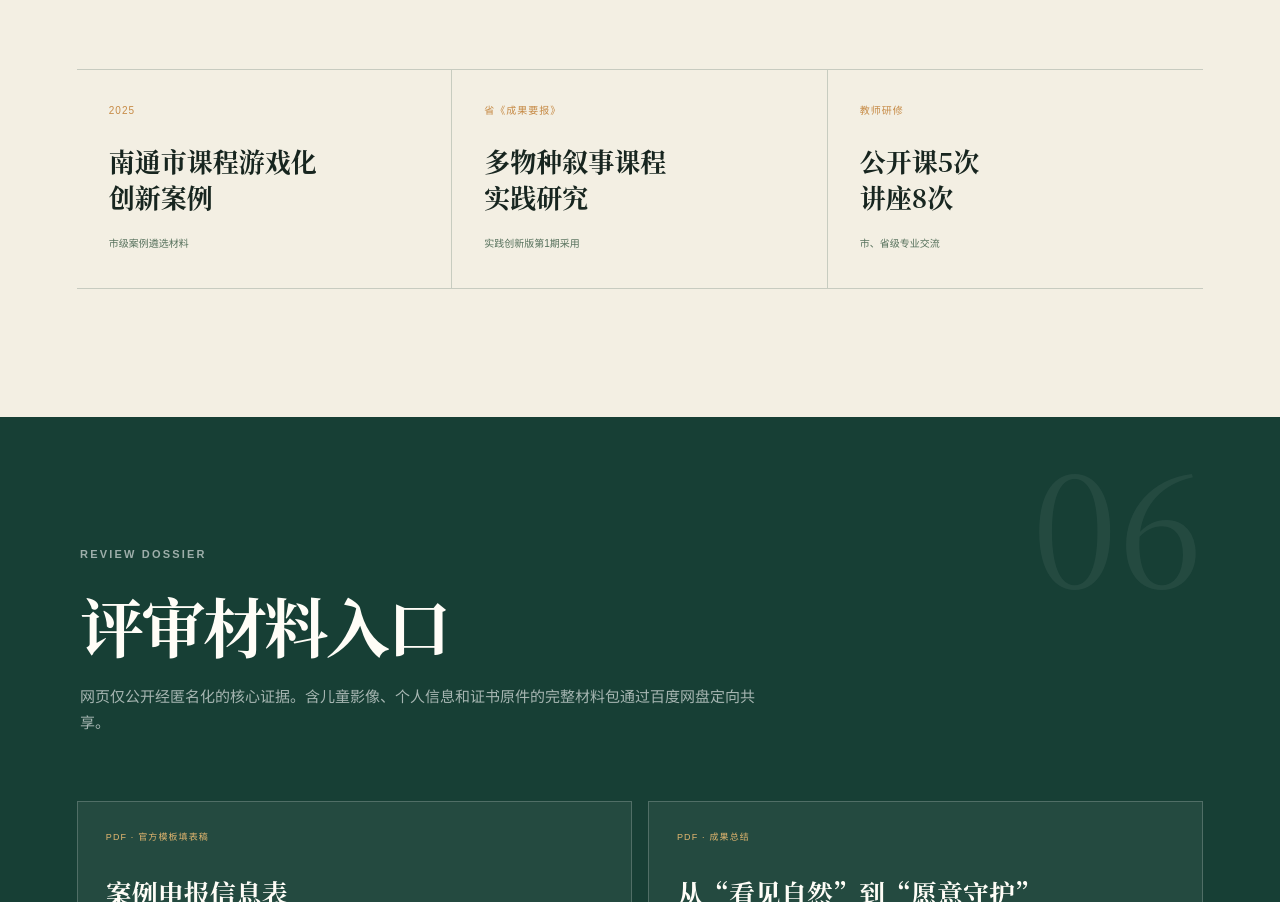
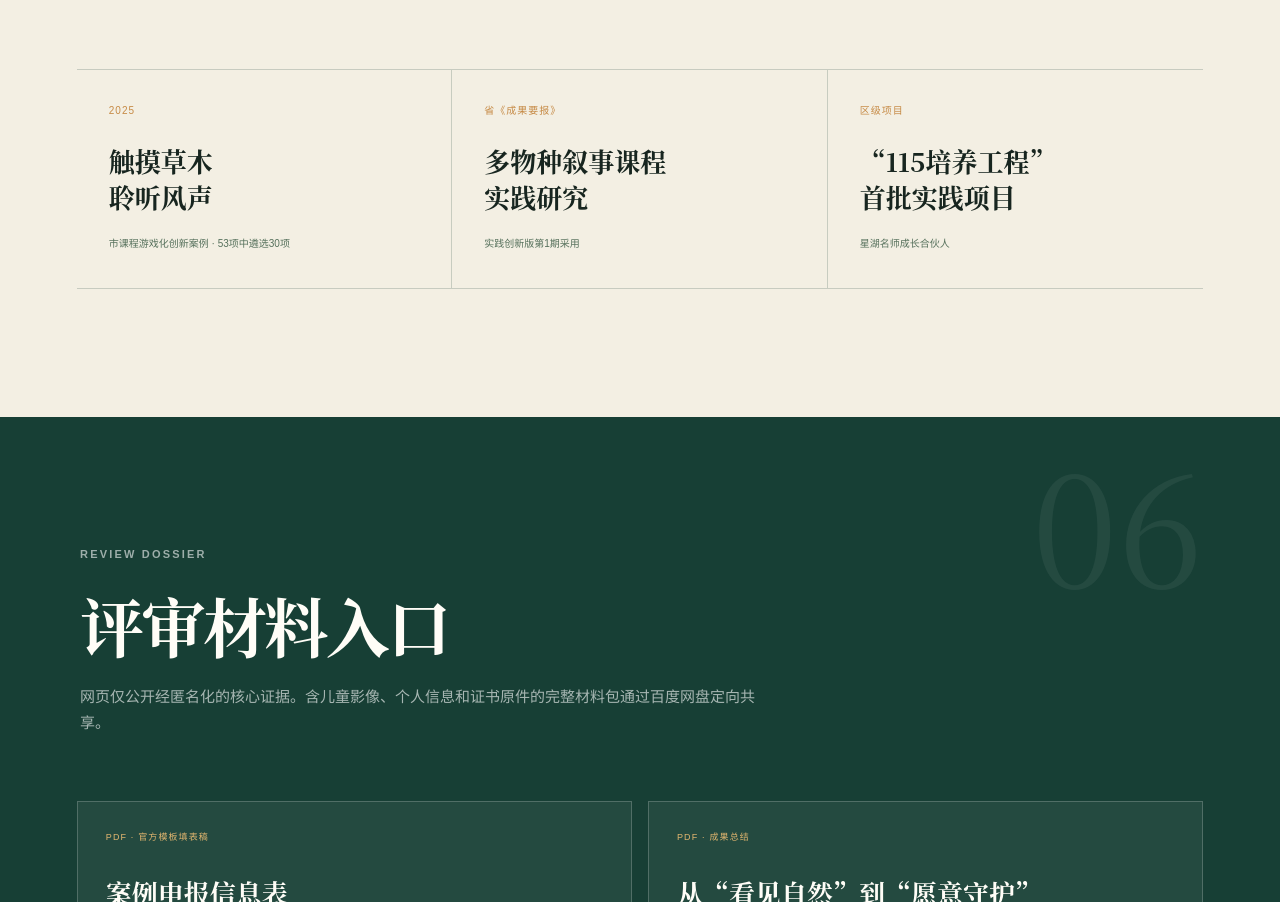
Before and after one commit to nantongdjh1966-sudo/shunfa-nature-emotion-case, a plain HTML site: page index.html in a window 1280 px wide. Shown: the part 7444-8346 px from the top of the page. Drawn offline with Linux system fonts and the light colour scheme.

Commit message:
更新案例成果推广与公众说明

```diff
--- a/index.html
+++ b/index.html
@@ -350,8 +350,8 @@
       <div class="recognition-row">
         <article>
           <p>2025</p>
-          <h3>南通市课程游戏化<br>创新案例</h3>
-          <span>市级案例遴选材料</span>
+          <h3>触摸草木<br>聆听风声</h3>
+          <span>市课程游戏化创新案例 · 53项中遴选30项</span>
         </article>
         <article>
           <p>省《成果要报》</p>
@@ -359,9 +359,9 @@
           <span>实践创新版第1期采用</span>
         </article>
         <article>
-          <p>教师研修</p>
-          <h3>公开课5次<br>讲座8次</h3>
-          <span>市、省级专业交流</span>
+          <p>区级项目</p>
+          <h3>“115培养工程”<br>首批实践项目</h3>
+          <span>星湖名师成长合伙人</span>
         </article>
       </div>
     </section>
--- a/script.js
+++ b/script.js
@@ -43,7 +43,7 @@ const evidenceNotes = {
   },
   outreach: {
     title: "公开课、讲座与案例遴选",
-    body: "目录记录市级公开课5次、讲座8次，以及2025年度南通市课程游戏化创新案例遴选材料和区项目合伙人项目材料。正式推广单位栏仍须由真实使用单位另行出具写明时间、使用方式、调整内容和效果的证明；本网站不把公开交流等同于整园采用。"
+    body: "目录记录市级公开课5次、讲座8次，以及2025年度南通市课程游戏化创新案例遴选材料和区项目合伙人项目材料。“触摸草木·聆听风声”从全市53个申报案例中入选30个创新案例；园所课程建设入选开发区星湖名师“115培养工程”成长合伙人首批实践项目。正式推广单位栏仍须由真实使用单位另行出具写明时间、使用方式、调整内容和效果的证明；本网站不把公开交流等同于整园采用。"
   },
   research: {
     title: "论文发表与获奖材料",
```
Also changed, not shown: 4 other files.
